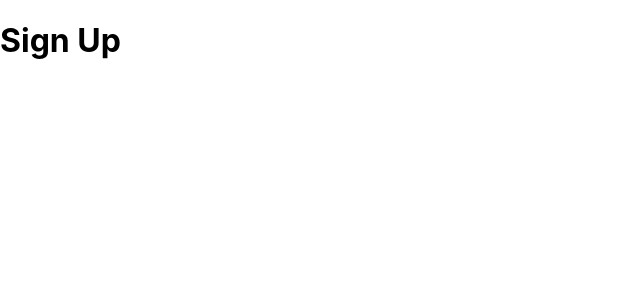
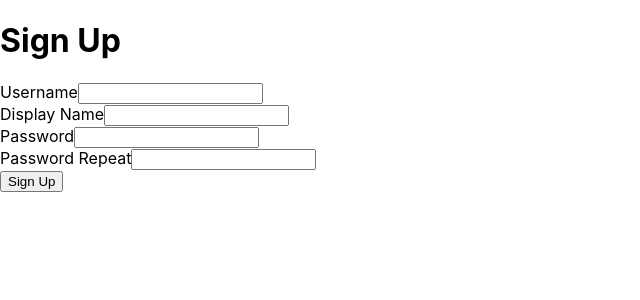
Before and after one commit to yunusustun17/Spring-Boot-React-Demo, a React (Create React App) app in the folder frontend/: page / in a window 1280 px wide. Shown: the top 300 px of the page, without its empty margins (0-640 px from the left). Built offline with nearby package versions, Linux system fonts and the light colour scheme.

Commit message:
added sign up form to UserSignupPage component

```diff
--- a/frontend/src/UserSignupPage.js
+++ b/frontend/src/UserSignupPage.js
@@ -3,7 +3,28 @@ import { Component } from "react";
 class UserSignupPage extends Component {
     render() {
         return (
-            <h1>Sign Up</h1>
+            <form>
+                <h1>Sign Up</h1>
+                <div>
+                    <label>Username</label>
+                    <input></input>
+                </div>
+                <div>
+                    <label>Display Name</label>
+                    <input></input>
+                </div>
+                <div>
+                    <label>Password</label>
+                    <input type="password"></input>
+                </div>
+                <div>
+                    <label>Password Repeat</label>
+                    <input type="password"></input>
+                </div>
+                <div>
+                    <button>Sign Up</button>
+                </div>
+            </form>
         );
     }
 }
```
